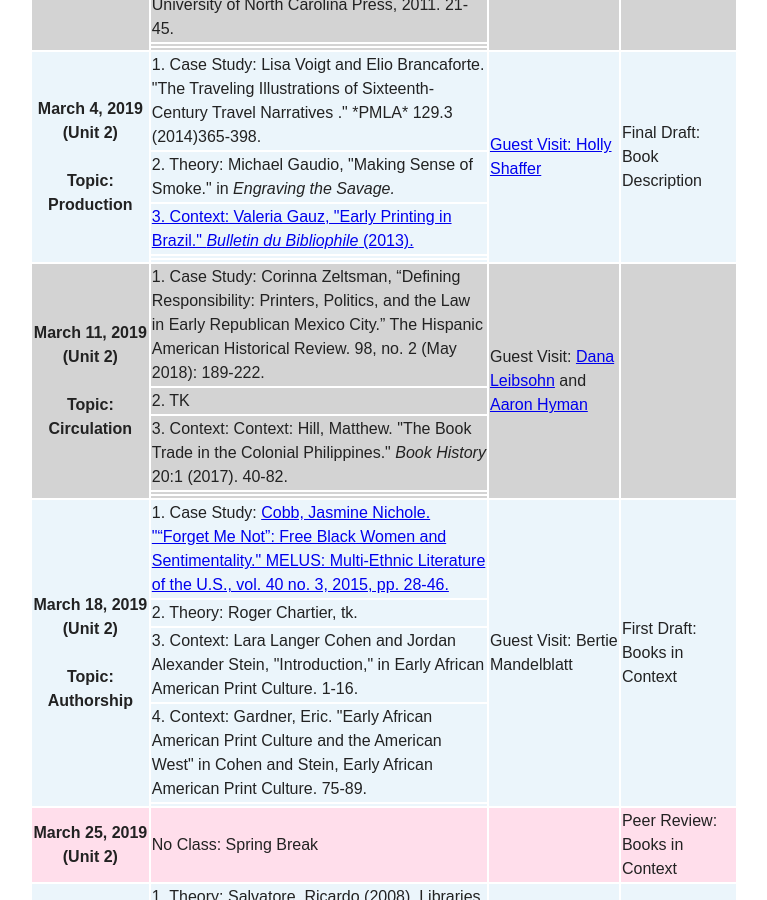
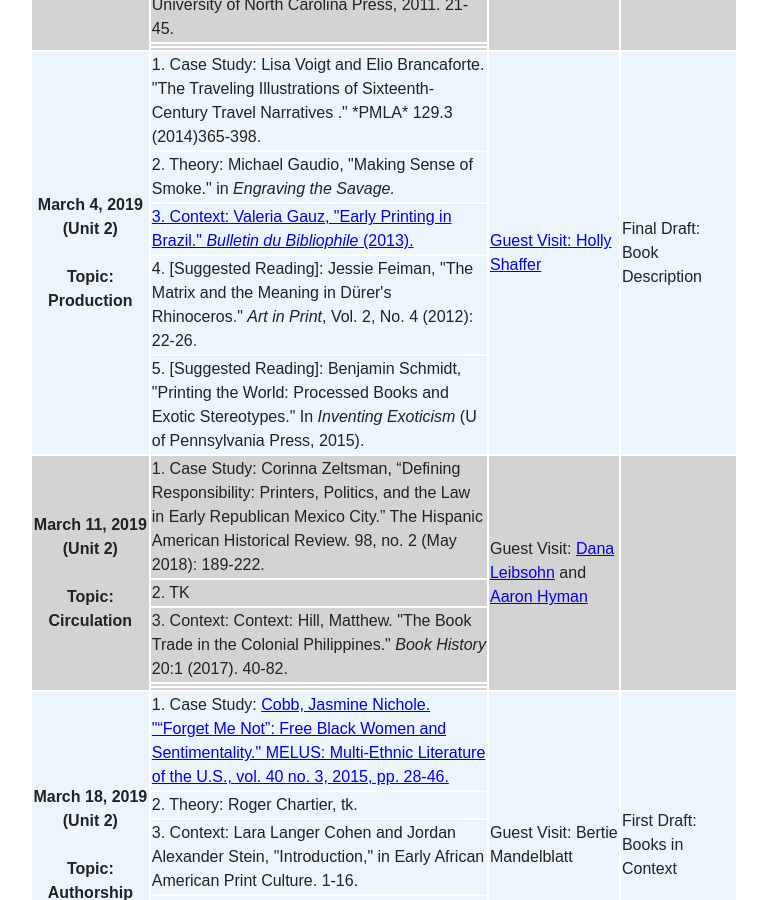
Before and after one commit to halperta/2019-bookhistory, a Jekyll site: the page built from schedule/index.md, in a window 1280 px wide and 900 px high, scrolled down 1811 px. Shown: the whole window, without its empty margins (256-1023 px from the left). Built offline with Jekyll 4.4.1, drawn with Linux system fonts in a browser that asks for light colours; nearby versions of some CDN libraries.

Commit message:
new readings mar 4

```diff
--- a/schedule/index.md
+++ b/schedule/index.md
@@ -127,10 +127,10 @@ Note that this schedule is subject to change. Any changes will be made here.
     <td align="left"><a href="http://www.valeriagauz.net/images/earlyprinting.pdf">3. Context: Valeria Gauz, "Early Printing in Brazil." <i>Bulletin du Bibliophile</i> (2013).</a> </td>
   </tr>
   <tr bgcolor="EBF5FB">
-    <td align="left"></td>
+    <td align="left">4. [Suggested Reading]: Jessie Feiman, "The Matrix and the Meaning in Dürer's Rhinoceros." <i>Art in Print</i>, Vol. 2, No. 4 (2012): 22-26.</td>
   </tr>
   <tr bgcolor="EBF5FB">
-    <td align="left"></td>
+    <td align="left">5. [Suggested Reading]: Benjamin Schmidt, "Printing the World: Processed Books and Exotic Stereotypes." In <i>Inventing Exoticism</i> (U of Pennsylvania Press, 2015). </td>
   </tr>
 
   <tr bgcolor="LightGray">
```
